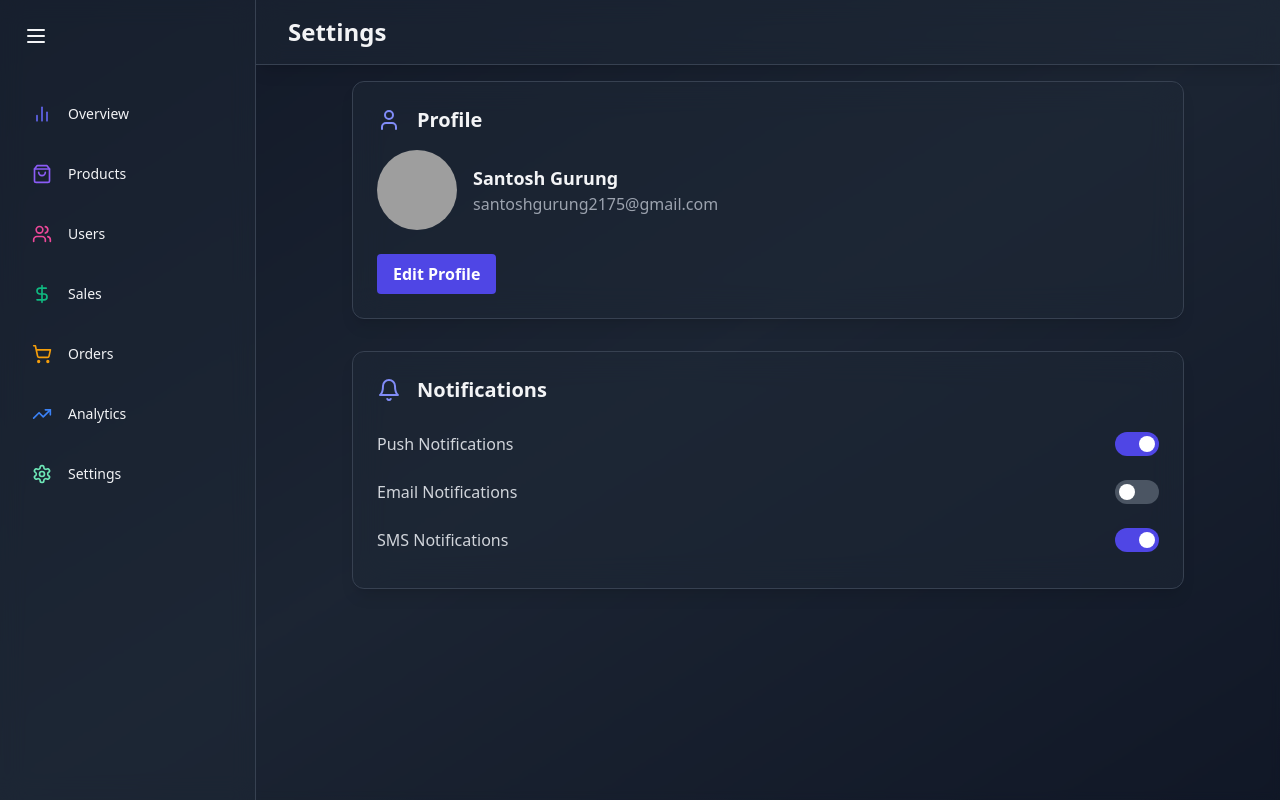
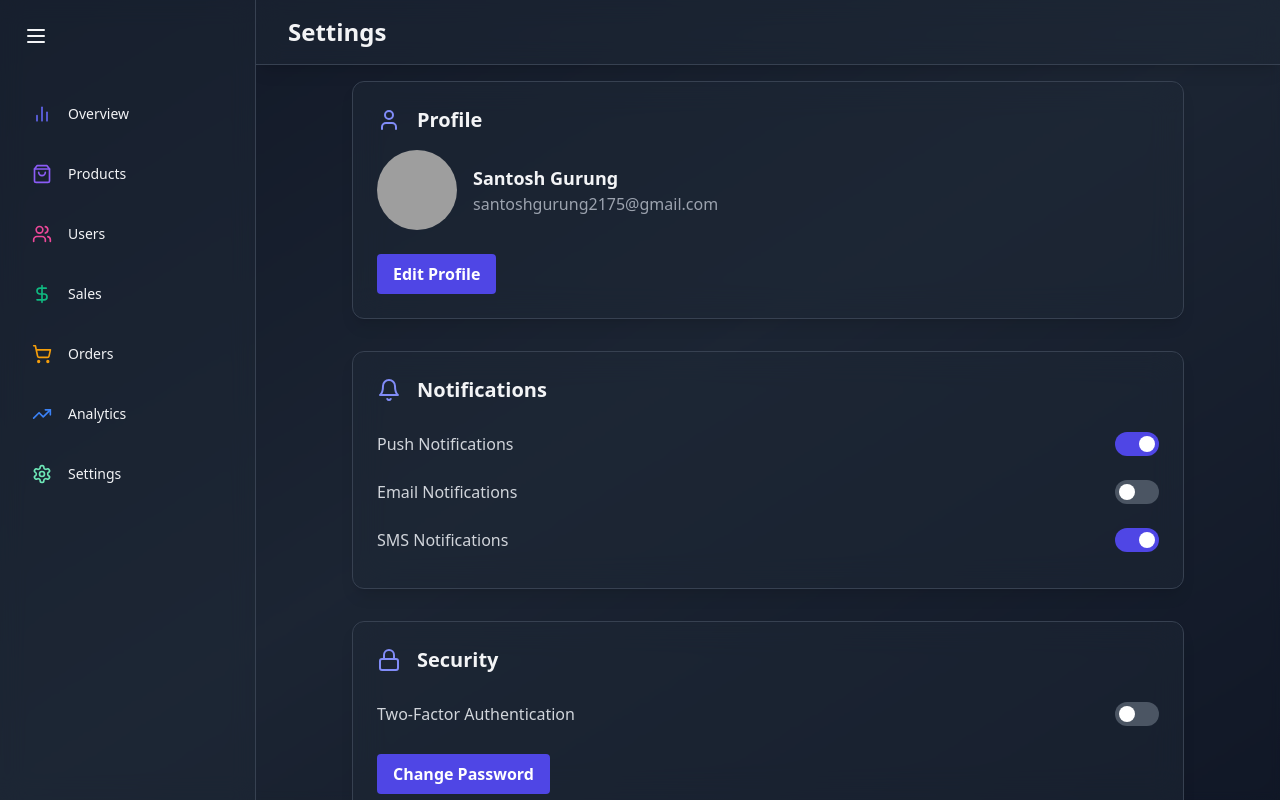
Before and after one commit to Santos2175/Admin-Dashboard, a React (Vite) app: page /settings in a window 1280 px wide. Built offline with nearby package versions, Linux system fonts and the light colour scheme; grey boxes are pictures that could not be loaded.

Commit message:
security section added in SettingPage

```diff
--- a/src/components/settings/Security.jsx
+++ b/src/components/settings/Security.jsx
@@ -1,7 +1,24 @@
-import React from 'react';
+import { useState } from 'react';
+import SettingSection from './SettingSection.jsx';
+import ToggleSwitch from './ToggleSwitch.jsx';
+import { Lock } from 'lucide-react';
 
 const Security = () => {
-  return <div></div>;
+  const [twoFactor, setTwoFactor] = useState(false);
+  return (
+    <SettingSection icon={Lock} title={'Security'}>
+      <ToggleSwitch
+        label={'Two-Factor Authentication'}
+        isOn={twoFactor}
+        onToggle={() => setTwoFactor(!twoFactor)}
+      />
+      <div className='mt-4'>
+        <button className='bg-indigo-600 hover:bg-indigo-700 text-white py-2 px-4 rounded font-bold  transition duration-200'>
+          Change Password
+        </button>
+      </div>
+    </SettingSection>
+  );
 };
 
 export default Security;
```
